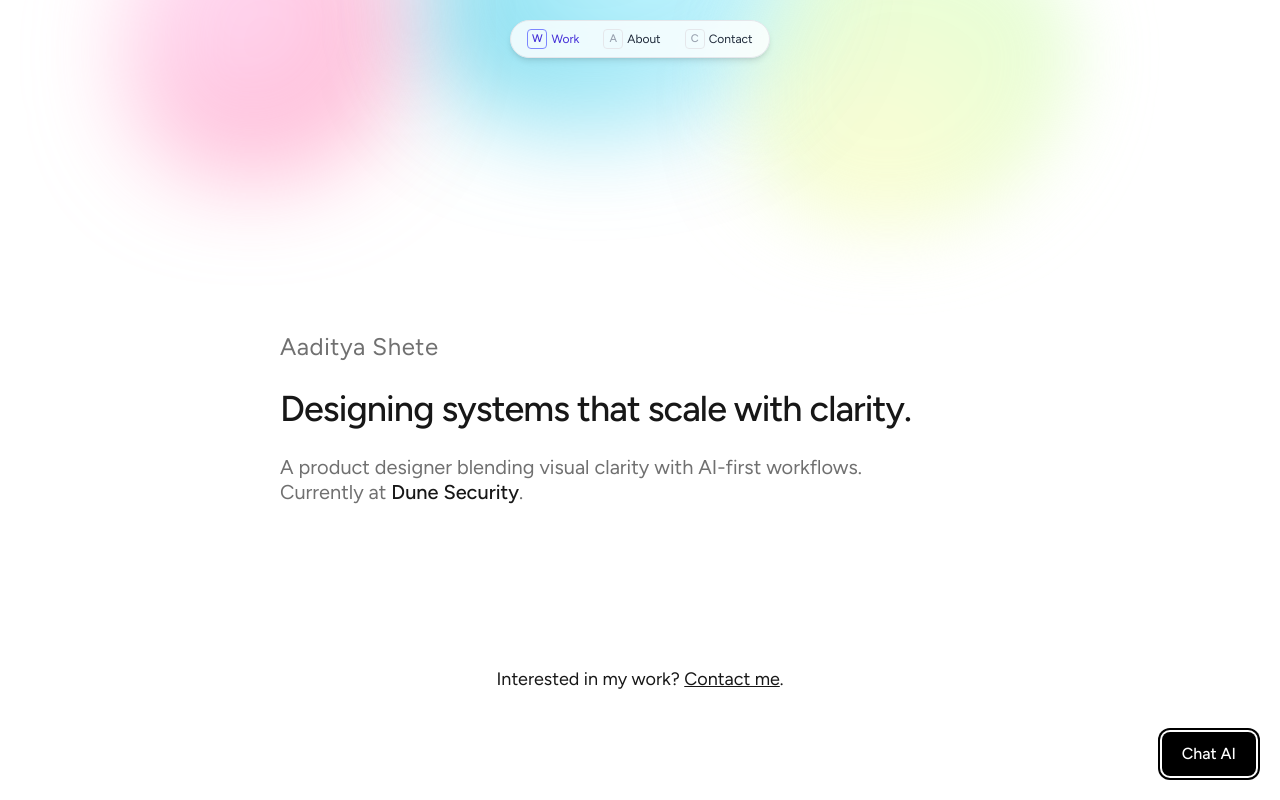
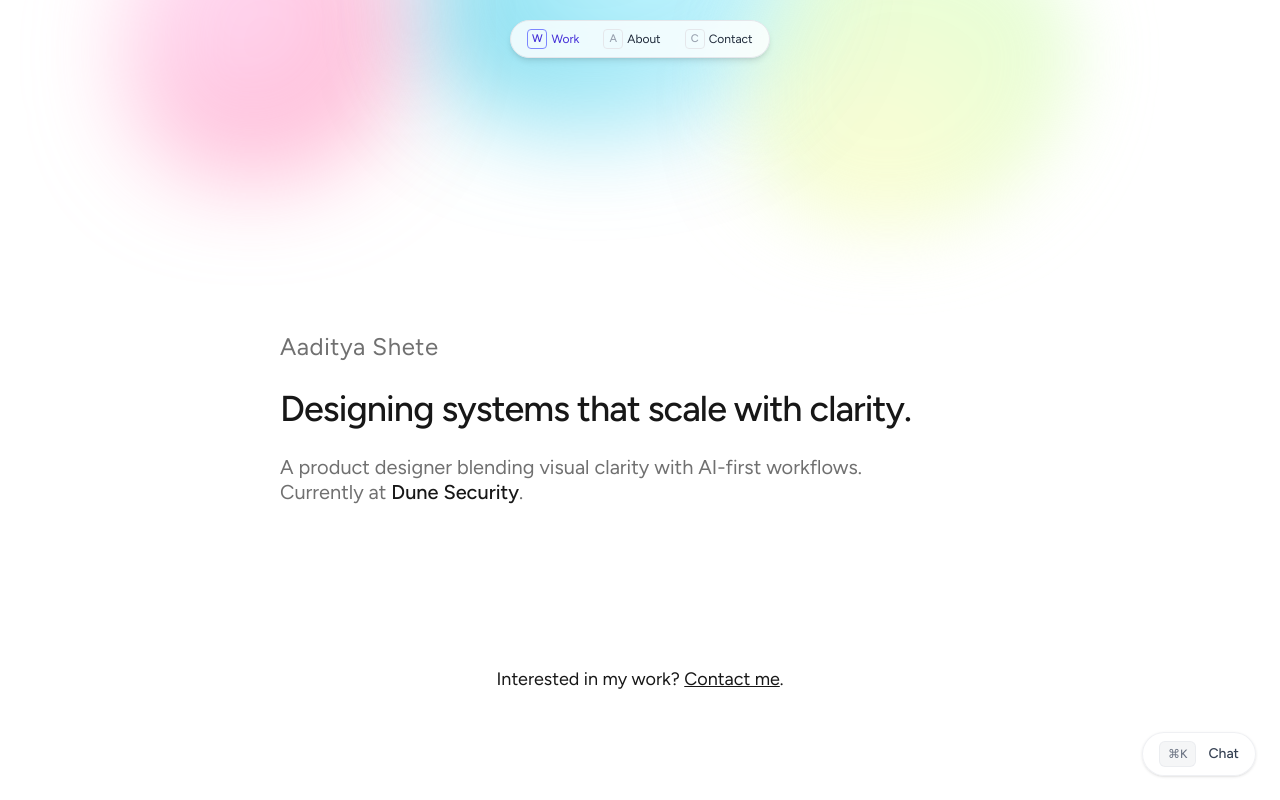
Before and after one commit to fan-boy/portfoliov4, a Next.js app in the folder Frontend/: page / in a window 1280 px wide. Built offline with nearby package versions, Linux system fonts and the light colour scheme.

Commit message:
First API

```diff
--- a/Frontend/package.json
+++ b/Frontend/package.json
@@ -9,6 +9,7 @@
     "lint": "next lint"
   },
   "dependencies": {
+    "@anthropic-ai/sdk": "^0.61.0",
     "@next/font": "^14.2.15",
     "@vercel/analytics": "^1.5.0",
     "@vercel/speed-insights": "^1.2.0",
--- /dev/null
+++ b/Frontend/src/app/api/askaboutadi/route.ts
@@ -0,0 +1,60 @@
+import { NextRequest, NextResponse } from 'next/server';
+import Anthropic from '@anthropic-ai/sdk';
+
+const anthropic = new Anthropic({
+  apiKey: process.env.ANTHROPIC_API_KEY,
+});
+
+export async function POST(request: NextRequest) {
+  try {
+    const { question } = await request.json();
+
+    if (!question) {
+      return NextResponse.json({ error: 'Question is required' }, { status: 400 });
+    }
+
+    const context = `You are Aaditya Shete, Head of Product Design at Dune Security.
+    You design systems that scale with clarity and blend visual clarity with AI-first workflows.
+    You're a product designer who has worked on AI-powered security platforms, gamified sustainability apps,
+    and food tech tools for small businesses. You're based between Mumbai, Maryland, and New York.
+
+    Keep responses conversational, helpful, and reflective of your design expertise.`;
+
+    const response = await anthropic.messages.create({
+      model: 'claude-3-5-haiku-20241022',
+      max_tokens: 1000,
+      messages: [{
+        role: 'user',
+        content: `${context}\n\nUser question: ${question}`
+      }]
+    });
+
+    // Properly handle the response content
+    const textContent = response.content
+      .filter((block): block is Anthropic.TextBlock => block.type === 'text')
+      .map(block => block.text)
+      .join('');
+
+    return NextResponse.json({
+      response: textContent
+    });
+
+  } catch (error) {
+    console.error('API Error:', error);
+    return NextResponse.json(
+      { error: 'Something went wrong. Please try again.' },
+      { status: 500 }
+    );
+  }
+}
+
+export async function OPTIONS(request: NextRequest) {
+  return new NextResponse(null, {
+    status: 200,
+    headers: {
+      'Access-Control-Allow-Origin': '*',
+      'Access-Control-Allow-Methods': 'POST, OPTIONS',
+      'Access-Control-Allow-Headers': 'Content-Type',
+    },
+  });
+}
--- a/Frontend/src/app/components/Button/Button.tsx
+++ b/Frontend/src/app/components/Button/Button.tsx
@@ -1,20 +1,64 @@
 'use client';
 import { useChat } from '../../context/ChatContext';
 import { motion } from 'framer-motion';
+import { useEffect, useState } from 'react';
+import clsx from 'clsx';
 
 export default function Button() {
   const { chatOpen, setChatOpen } = useChat();
+  const [isMac, setIsMac] = useState(false);
+
+  // Detect platform for keyboard shortcut
+  useEffect(() => {
+    setIsMac(navigator.platform.toUpperCase().indexOf('MAC') >= 0);
+  }, []);
+
+  // Handle keyboard shortcut
+  useEffect(() => {
+    const handler = (e: KeyboardEvent) => {
+      if ((e.metaKey || e.ctrlKey) && e.key === 'k') {
+        e.preventDefault();
+        setChatOpen(true);
+      }
+    };
+    window.addEventListener('keydown', handler);
+    return () => window.removeEventListener('keydown', handler);
+  }, [setChatOpen]);
+
+  const shortcutKey = isMac ? '⌘K' : '⌘K';
 
   return (
     <motion.button
       type="button"
       onClick={() => setChatOpen(true)}
       aria-busy={chatOpen}
-      className={`bg-black text-white px-5 py-2.5 rounded-lg font-medium shadow-sm focus:outline-none transition select-none hover:bg-gray-900 ring-2 ring-offset-2 ring-black z-50`}
-      style={{ opacity: chatOpen ? 0.95 : 1 }}
-      whileTap={{ scale: 0.97 }}
+      className={clsx(
+        'flex items-center gap-3 rounded-full px-4 py-2 font-medium text-sm transition-all outline-none cursor-pointer select-none',
+        // Very subtle, matching your page's lightness
+        'bg-white/80 backdrop-blur-sm border border-gray-200/60 shadow-sm',
+        'text-gray-700',
+        // Gentle hover - matches your nav
+        'hover:bg-white/90 hover:text-gray-900 hover:border-gray-300/80 hover:shadow-md',
+        'focus-visible:ring-2 focus-visible:ring-gray-200 focus-visible:outline-none',
+        chatOpen && 'opacity-90'
+      )}
+      whileTap={{ scale: 0.98 }}
+      whileHover={{ scale: 1.01 }}
+      transition={{ type: "spring", stiffness: 400, damping: 20 }}
     >
-      Chat AI
+      {/* Keyboard shortcut - ultra minimal like your nav chips */}
+      <span
+        className={clsx(
+          'flex items-center justify-center px-2 py-1 rounded-md text-xs font-medium',
+          'bg-gray-100/80 border border-gray-200/60 text-gray-500',
+          'group-hover:bg-gray-200/80 group-hover:text-gray-600'
+        )}
+      >
+        {shortcutKey}
+      </span>
+      Chat
+
+
     </motion.button>
   );
 }
--- a/Frontend/src/app/components/chatbox.tsx
+++ b/Frontend/src/app/components/chatbox.tsx
@@ -69,7 +69,7 @@ export default function ChatBox() {
     setPromptsVisible(false);
     setLoading(true);
     try {
-      const res = await fetch('https://portfoliov4-production.up.railway.app/askaboutadi', {
+      const res = await fetch('/api/askaboutadi', {
         method: 'POST',
         headers: { 'Content-Type': 'application/json' },
         body: JSON.stringify({ question: trimmed }),
```
Also changed, not shown: 1 other file (tests, documents, lock files or other folders).
